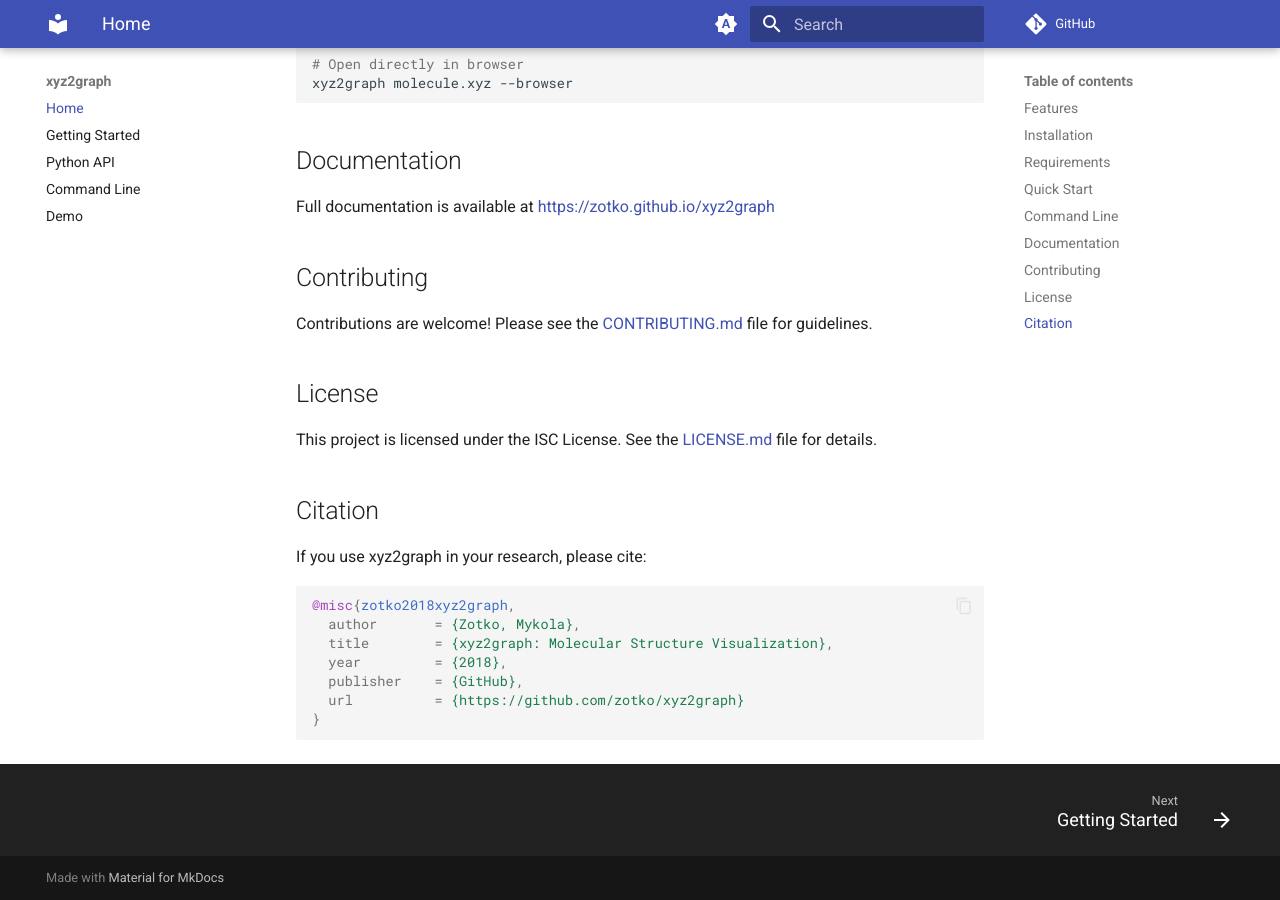
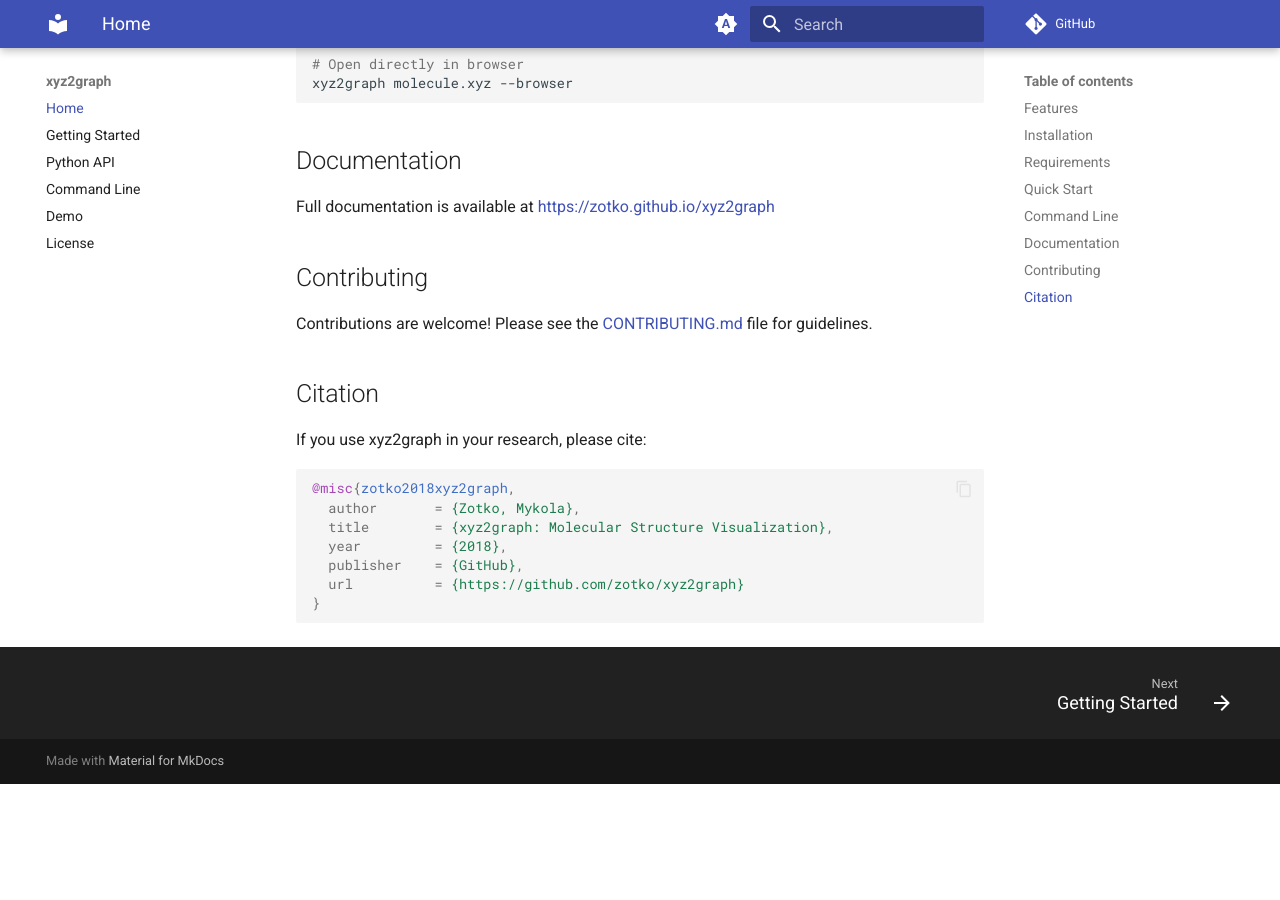
Before and after one commit to zotko/xyz2graph, an MkDocs documentation site: the page built from docs/index.md, in a window 1280 px wide and 900 px high, scrolled down 1819 px. Built offline with MkDocs 1.6.1 and Material for MkDocs 9.7.7, drawn with Linux system fonts in a browser that asks for light colours; comment, search, counter and statistics services are not loaded; after the commit the page ends 2603 px from its top, so only the background shows below that.

Commit message:
docs: update README to remove license section and add separate license documentation

```diff
--- a/README.md
+++ b/README.md
@@ -78,9 +78,6 @@ Full documentation is available at [https://zotko.github.io/xyz2graph](https://z
 
 Contributions are welcome! Please see the [CONTRIBUTING.md](https://github.com/zotko/xyz2graph/tree/main/CONTRIBUTING.md) file for guidelines.
 
-## License
-
-This project is licensed under the ISC License. See the [LICENSE.md](https://github.com/zotko/xyz2graph/tree/main/LICENSE.md) file for details.
 
 ## Citation
 If you use xyz2graph in your research, please cite:
--- a/mkdocs.yml
+++ b/mkdocs.yml
@@ -37,6 +37,7 @@ nav:
   - Python API: python.md
   - Command Line: cli.md
   - Demo: demo.html
+  - License: license.md
 
 
 markdown_extensions:
```
Also changed, not shown: docs/license.md (added, +10 -0 lines).
